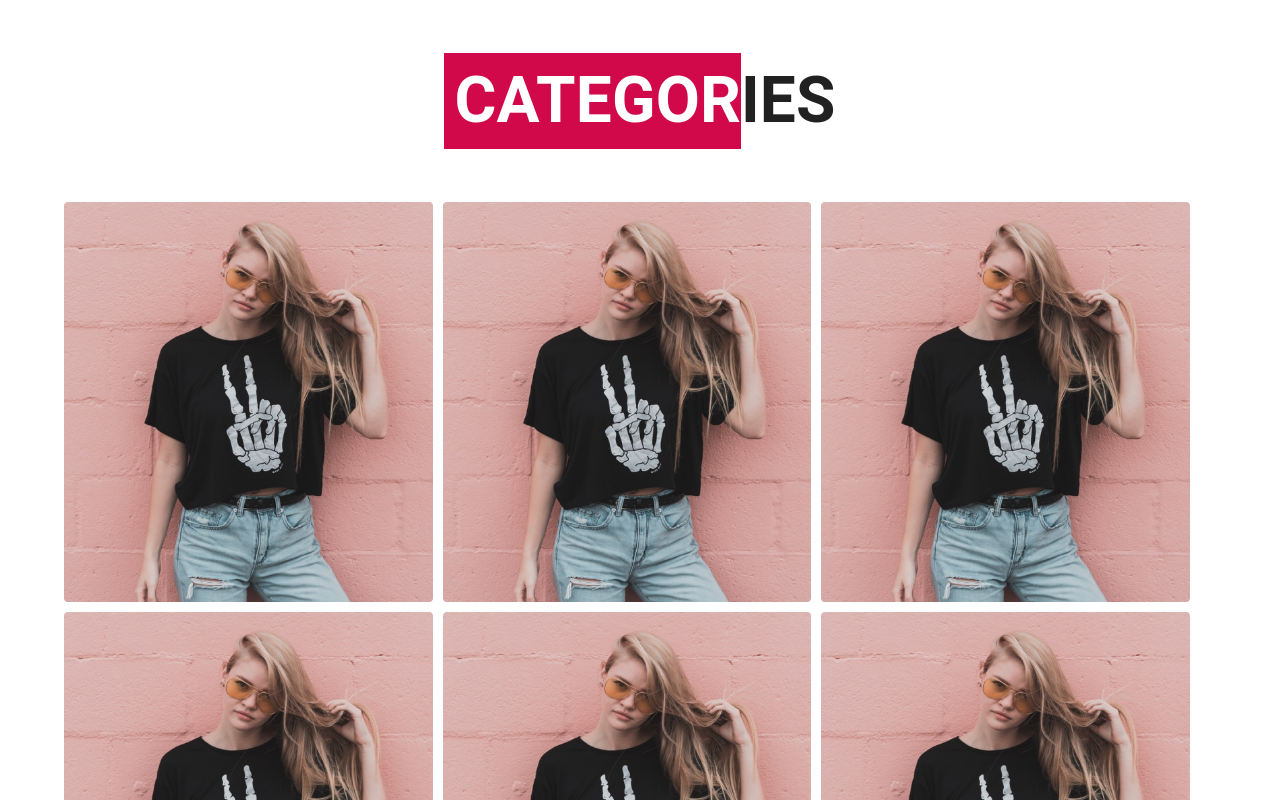
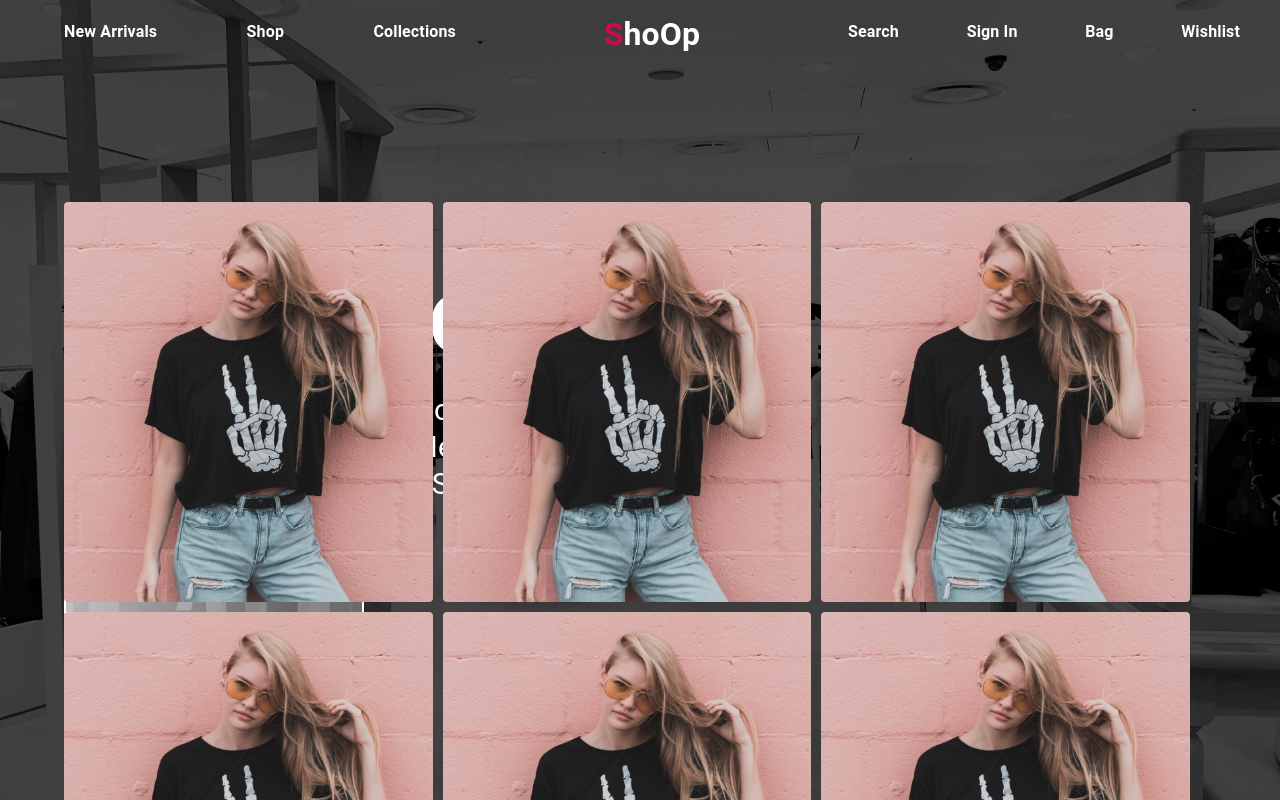
Before and after one commit to G-Gateway-React/ecommerce-MB, a React (Create React App) app: page / in a window 1280 px wide. Shown: the top 800 px of the page. Built offline with nearby package versions, Linux system fonts and the light colour scheme; a web font is replaced by a local one.

Commit message:
redux setup

```diff
--- a/package.json
+++ b/package.json
@@ -6,6 +6,7 @@
     "@emotion/react": "^11.9.3",
     "@emotion/styled": "^11.9.3",
     "@mui/material": "^5.9.1",
+    "@reduxjs/toolkit": "^1.8.4",
     "@testing-library/jest-dom": "^5.14.1",
     "@testing-library/react": "^13.0.0",
     "@testing-library/user-event": "^13.2.1",
@@ -15,6 +16,7 @@
     "@types/react-dom": "^18.0.0",
     "react": "^18.2.0",
     "react-dom": "^18.2.0",
+    "react-redux": "^8.0.2",
     "react-router-dom": "^6.3.0",
     "react-scripts": "5.0.1",
     "typescript": "^4.4.2",
--- /dev/null
+++ b/src/app/store.tsx
@@ -0,0 +1,8 @@
+import { configureStore } from "@reduxjs/toolkit";
+
+export const store = configureStore({
+    reducer : {},
+});
+
+export type RootState = ReturnType <typeof store.getState>
+export type AppDispatch = typeof store.dispatch
--- a/src/globalStyle.ts
+++ b/src/globalStyle.ts
@@ -1,4 +1,4 @@
-import styled from "styled-components";
+import styled from "@emotion/styled";
 
 export const FlexBox = styled.div`
 display : flex;
--- a/src/index.tsx
+++ b/src/index.tsx
@@ -1,5 +1,7 @@
 import React from 'react';
 import ReactDOM from 'react-dom/client';
+import { Provider } from 'react-redux';
+import { store } from "./app/store";
 import App from './App';
 
 
@@ -8,6 +10,8 @@ const root = ReactDOM.createRoot(
 );
 root.render(
   <React.StrictMode>
-    <App />
+    <Provider store={store}>
+      <App />
+    </Provider>
   </React.StrictMode>
 );
--- a/src/pages/home/Home.tsx
+++ b/src/pages/home/Home.tsx
@@ -6,7 +6,7 @@ import Hero from "../../components/hero/Hero";
 const Home = () => {
   return (
     <section>
-        {/* <Hero /> */}
+        <Hero />
         <Categories />
     </section>
   );
```
Also changed, not shown: 2 other files (tests, documents, lock files or other folders).
